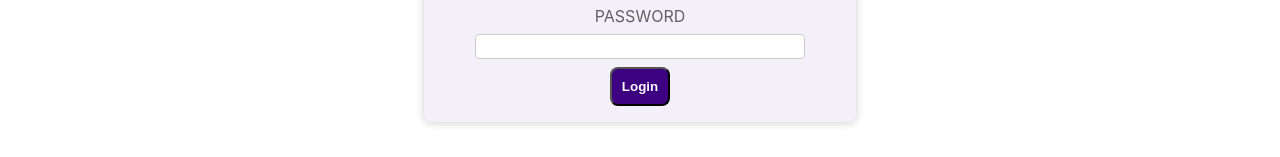
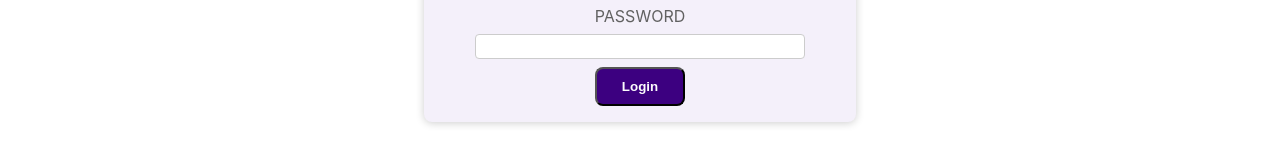
Before and after one commit to shaikhfarheen11/reactt-redux, a React (Create React App) app: page / in a window 1280 px wide. Shown: the part 231-388 px from the top of the page. Built offline with nearby package versions, Linux system fonts and the light colour scheme.

Commit message:
first commit

```diff
--- a/src/App.js
+++ b/src/App.js
@@ -1,17 +1,17 @@
 import { Fragment } from "react";
-import { useSelector } from "react-redux";
+// import { useSelector } from "react-redux";
 import Counter from "./Compo/Counter";
 import Header from "./Compo/Header";
 import Auth from "./Compo/Auth";
-import UserProfile from "./Compo/UserProfile";
+// import UserProfile from "./Compo/UserProfile";
 
 function App() {
-  const isAuth = useSelector(state => state.auth.isAuthenticated);
+  // const isAuth = useSelector(state => state.auth.isAuthenticated);
   return (
     <Fragment>
       <Header />
-      {!isAuth && <Auth />}
-      {isAuth && <UserProfile />}
+      <Auth />
+
     <Counter />
     </Fragment>
   );
--- a/src/Compo/Auth.js
+++ b/src/Compo/Auth.js
@@ -1,20 +1,10 @@
-import { useDispatch } from 'react-redux';
 import classes from './Auth.module.css';
-import { authActions } from '../store/redux';
-
 
 const Auth = () => {
-  const dispatch = useDispatch();
-
-  const loginHandler = (event) => {
-    event.preventDefault();
-
-    dispatch(authActions.login());
-  }
   return (
     <main className={classes.auth}>
       <section>
-        <form onSubmit={loginHandler}>
+        <form>
           <div className={classes.control}>
             <label htmlFor='email'>Email</label>
             <input type='email' id='email' />
--- a/src/Compo/Auth.module.css
+++ b/src/Compo/Auth.module.css
@@ -33,5 +33,5 @@
     color: #fcfcfc;
     font-weight: bold;
     border-radius: 0.5rem;
-    padding: 10px 10px;
+    padding: 10px 25px;
   }
```
